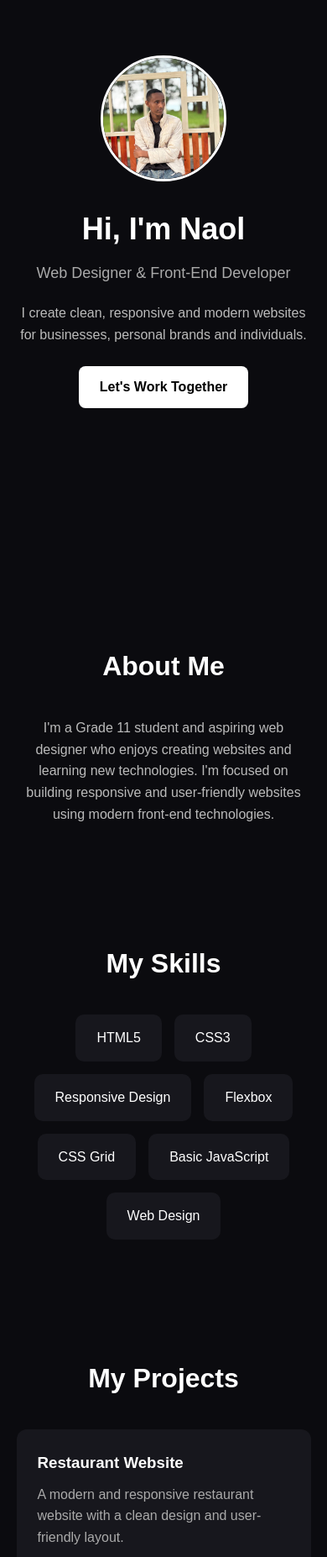
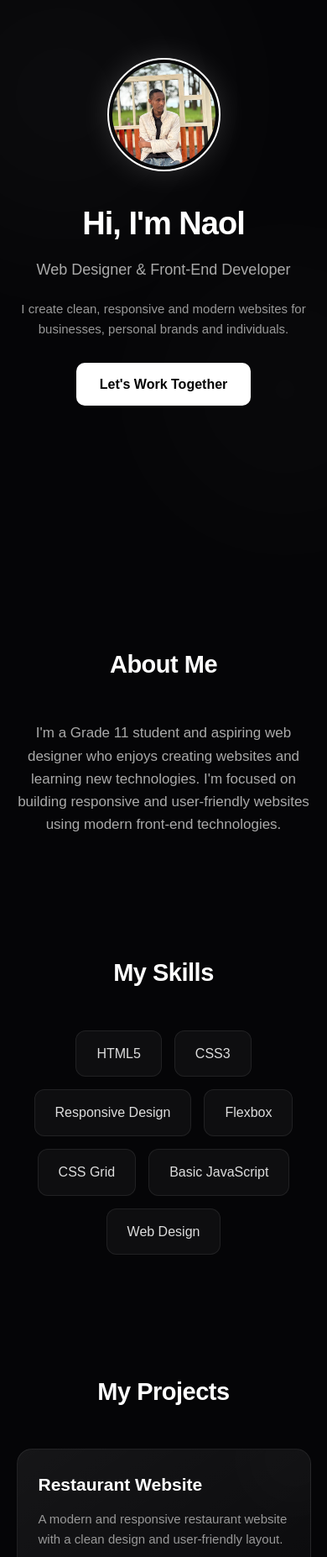
Before and after one commit to chernetabrham517-rgb/Naol-portfolio, a plain HTML site: page index.html in a window 390 px wide. Shown: the part 146-2000 px from the top of the page at 84% size. Drawn offline with Linux system fonts and the light colour scheme.

Commit message:
index.html

```diff
--- a/index.html
+++ b/index.html
@@ -9,15 +9,49 @@
       font-family: Arial, sans-serif;
     }
 
+    html {
+      scroll-behavior: smooth;
+    }
+
     body {
-      background: #0b0b0f;
+      background: #050507;
       color: #fff;
       line-height: 1.6;
+      overflow-x: hidden;
+    }
+
+    /* BACKGROUND GLOW */
+    body::before {
+      content: "";
+      position: fixed;
+      width: 350px;
+      height: 350px;
+      background: #ffffff;
+      opacity: 0.04;
+      filter: blur(120px);
+      border-radius: 50%;
+      top: 10%;
+      left: -100px;
+      pointer-events: none;
+    }
+
+    body::after {
+      content: "";
+      position: fixed;
+      width: 300px;
+      height: 300px;
+      background: #ffffff;
+      opacity: 0.03;
+      filter: blur(120px);
+      border-radius: 50%;
+      bottom: 10%;
+      right: -100px;
+      pointer-events: none;
     }
 
     .container {
       width: 90%;
-      max-width: 1000px;
+      max-width: 1050px;
       margin: auto;
     }
 
@@ -31,18 +65,25 @@
       padding: 40px 0;
     }
 
+    .hero-content {
+      animation: fadeUp 1s ease forwards;
+    }
+
     .profile-img {
-      width: 150px;
-      height: 150px;
+      width: 155px;
+      height: 155px;
       border-radius: 50%;
       object-fit: cover;
-      border: 3px solid #fff;
-      margin-bottom: 20px;
+      border: 2px solid #fff;
+      padding: 4px;
+      margin-bottom: 25px;
+      box-shadow: 0 0 35px rgba(255,255,255,0.15);
     }
 
     h1 {
-      font-size: 48px;
+      font-size: 52px;
       margin-bottom: 10px;
+      letter-spacing: -1px;
     }
 
     .hero h2 {
@@ -53,36 +94,40 @@
     }
 
     .hero p {
-      max-width: 600px;
+      max-width: 620px;
       margin: auto;
-      color: #bbb;
+      color: #999;
     }
 
+    /* BUTTON */
     .btn {
       display: inline-block;
-      margin-top: 25px;
-      padding: 12px 25px;
+      margin-top: 28px;
+      padding: 13px 28px;
       background: #fff;
       color: #000;
       text-decoration: none;
-      border-radius: 8px;
+      border-radius: 10px;
       font-weight: bold;
-      transition: 0.3s;
+      transition: 0.3s ease;
+      box-shadow: 0 0 0 rgba(255,255,255,0);
     }
 
     .btn:hover {
-      opacity: 0.8;
-      transform: translateY(-2px);
+      transform: translateY(-4px);
+      box-shadow: 0 8px 30px rgba(255,255,255,0.15);
+      background: #eee;
     }
 
     section {
-      padding: 70px 0;
+      padding: 90px 0;
     }
 
     .title {
       text-align: center;
-      font-size: 32px;
-      margin-bottom: 35px;
+      font-size: 34px;
+      margin-bottom: 45px;
+      letter-spacing: -0.5px;
     }
 
     /* ABOUT */
@@ -90,7 +135,8 @@
       text-align: center;
       max-width: 750px;
       margin: auto;
-      color: #bbb;
+      color: #aaa;
+      font-size: 17px;
     }
 
     /* SKILLS */
@@ -102,57 +148,94 @@
     }
 
     .skill {
-      background: #17171d;
-      padding: 15px 25px;
-      border-radius: 10px;
-      transition: 0.3s;
+      background: rgba(255,255,255,0.04);
+      border: 1px solid rgba(255,255,255,0.08);
+      padding: 14px 24px;
+      border-radius: 12px;
+      color: #ddd;
+      transition: 0.3s ease;
     }
 
     .skill:hover {
-      transform: translateY(-3px);
+      transform: translateY(-4px);
+      border-color: rgba(255,255,255,0.3);
+      background: rgba(255,255,255,0.07);
     }
 
     /* PROJECTS */
     .projects {
       display: grid;
-      grid-template-columns: repeat(auto-fit, minmax(250px, 1fr));
-      gap: 20px;
+      grid-template-columns: repeat(auto-fit, minmax(260px, 1fr));
+      gap: 25px;
     }
 
     .project {
-      background: #17171d;
-      padding: 25px;
-      border-radius: 12px;
-      transition: 0.3s;
+      position: relative;
+      background: linear-gradient(
+        145deg,
+        rgba(255,255,255,0.07),
+        rgba(255,255,255,0.025)
+      );
+      border: 1px solid rgba(255,255,255,0.08);
+      padding: 30px;
+      border-radius: 18px;
+      overflow: hidden;
+      transition: 0.4s ease;
+    }
+
+    .project::before {
+      content: "";
+      position: absolute;
+      width: 120px;
+      height: 120px;
+      background: #fff;
+      opacity: 0.025;
+      border-radius: 50%;
+      filter: blur(40px);
+      top: -50px;
+      right: -40px;
     }
 
     .project:hover {
-      transform: translateY(-5px);
+      transform: translateY(-10px);
+      border-color: rgba(255,255,255,0.25);
+      box-shadow: 0 15px 40px rgba(0,0,0,0.5);
     }
 
     .project h3 {
-      margin-bottom: 10px;
+      font-size: 21px;
+      margin-bottom: 12px;
     }
 
     .project p {
-      color: #aaa;
+      color: #999;
+      font-size: 15px;
     }
 
     .project .btn {
-      margin-top: 20px;
+      margin-top: 22px;
+      padding: 10px 20px;
+      font-size: 14px;
     }
 
     /* SERVICES */
     .services {
       display: grid;
       grid-template-columns: repeat(auto-fit, minmax(250px, 1fr));
-      gap: 20px;
+      gap: 25px;
     }
 
     .service {
-      background: #17171d;
-      padding: 25px;
-      border-radius: 12px;
+      background: rgba(255,255,255,0.035);
+      border: 1px solid rgba(255,255,255,0.08);
+      padding: 30px;
+      border-radius: 18px;
+      transition: 0.3s ease;
+    }
+
+    .service:hover {
+      transform: translateY(-6px);
+      border-color: rgba(255,255,255,0.2);
     }
 
     .service h3 {
@@ -160,7 +243,7 @@
     }
 
     .service p {
-      color: #aaa;
+      color: #999;
     }
 
     /* CONTACT */
@@ -170,28 +253,70 @@
 
     .contact p {
       margin: 10px 0;
-      color: #bbb;
+      color: #aaa;
     }
 
+    /* FOOTER */
     footer {
       text-align: center;
-      padding: 25px;
-      color: #777;
-      border-top: 1px solid #222;
+      padding: 30px;
+      color: #666;
+      border-top: 1px solid #151519;
+      font-size: 14px;
+    }
+
+    /* ANIMATION */
+    @keyframes fadeUp {
+      from {
+        opacity: 0;
+        transform: translateY(30px);
+      }
+
+      to {
+        opacity: 1;
+        transform: translateY(0);
+      }
     }
 
     /* MOBILE */
     @media (max-width: 600px) {
+
       h1 {
-        font-size: 36px;
+        font-size: 38px;
       }
 
       .hero h2 {
         font-size: 18px;
       }
+
+      .hero p {
+        font-size: 15px;
+      }
+
+      .profile-img {
+        width: 135px;
+        height: 135px;
+      }
+
+      section {
+        padding: 70px 0;
+      }
+
+      .title {
+        font-size: 29px;
+      }
+
+      .project {
+        padding: 25px;
+      }
     }
-  </style></head><body>  <!-- HERO -->  <header class="hero">
-    <div class="container">  <img src="profile.jpg" alt="Naol" class="profile-img">
+  </style></head><body>  <!-- HERO -->  <header class="hero"><div class="container hero-content">
+
+  <img
+    src="profile.jpg"
+    alt="Naol"
+    class="profile-img"
+  >
 
   <h1>Hi, I'm Naol</h1>
 
@@ -202,12 +327,15 @@
     personal brands and individuals.
   </p>
 
-  <a href="#contact" class="btn">Let's Work Together</a>
+  <a href="#contact" class="btn">
+    Let's Work Together
+  </a>
 
 </div>
 
-  </header>  <!-- ABOUT -->  <section>
-    <div class="container">  <h2 class="title">About Me</h2>
+  </header>  <!-- ABOUT -->  <section><div class="container">
+
+  <h2 class="title">About Me</h2>
 
   <p class="about">
     I'm a Grade 11 student and aspiring web designer who enjoys
@@ -218,8 +346,9 @@
 
 </div>
 
-  </section>  <!-- SKILLS -->  <section>
-    <div class="container">  <h2 class="title">My Skills</h2>
+  </section>  <!-- SKILLS -->  <section><div class="container">
+
+  <h2 class="title">My Skills</h2>
 
   <div class="skills">
 
@@ -235,8 +364,9 @@
 
 </div>
 
-  </section>  <!-- PROJECTS -->  <section>
-    <div class="container">  <h2 class="title">My Projects</h2>
+  </section>  <!-- PROJECTS -->  <section><div class="container">
+
+  <h2 class="title">My Projects</h2>
 
   <div class="projects">
 
@@ -303,30 +433,42 @@
 
 </div>
 
-  </section>  <!-- SERVICES -->  <section>
-    <div class="container">  <h2 class="title">What I Can Do</h2>
+  </section>  <!-- SERVICES -->  <section><div class="container">
+
+  <h2 class="title">What I Can Do</h2>
 
   <div class="services">
 
     <div class="service">
+
       <h3>Landing Pages</h3>
+
       <p>
         Modern landing pages for products and businesses.
       </p>
+
     </div>
 
+
     <div class="service">
+
       <h3>Business Websites</h3>
+
       <p>
         Professional websites for small businesses.
       </p>
+
     </div>
 
+
     <div class="service">
+
       <h3>Responsive Design</h3>
+
       <p>
         Websites that work smoothly on phones, tablets and computers.
       </p>
+
     </div>
 
   </div>
@@ -337,9 +479,13 @@
 
   <h2 class="title">Contact Me</h2>
 
-  <p>Email: chernetabrham517@gmail.com</p>
+  <p>
+    Email: chernetabrham517@gmail.com
+  </p>
 
-  <p>Location: Ethiopia</p>
+  <p>
+    Location: Ethiopia
+  </p>
 
   <a
     href="mailto:chernetabrham517@gmail.com"
```
